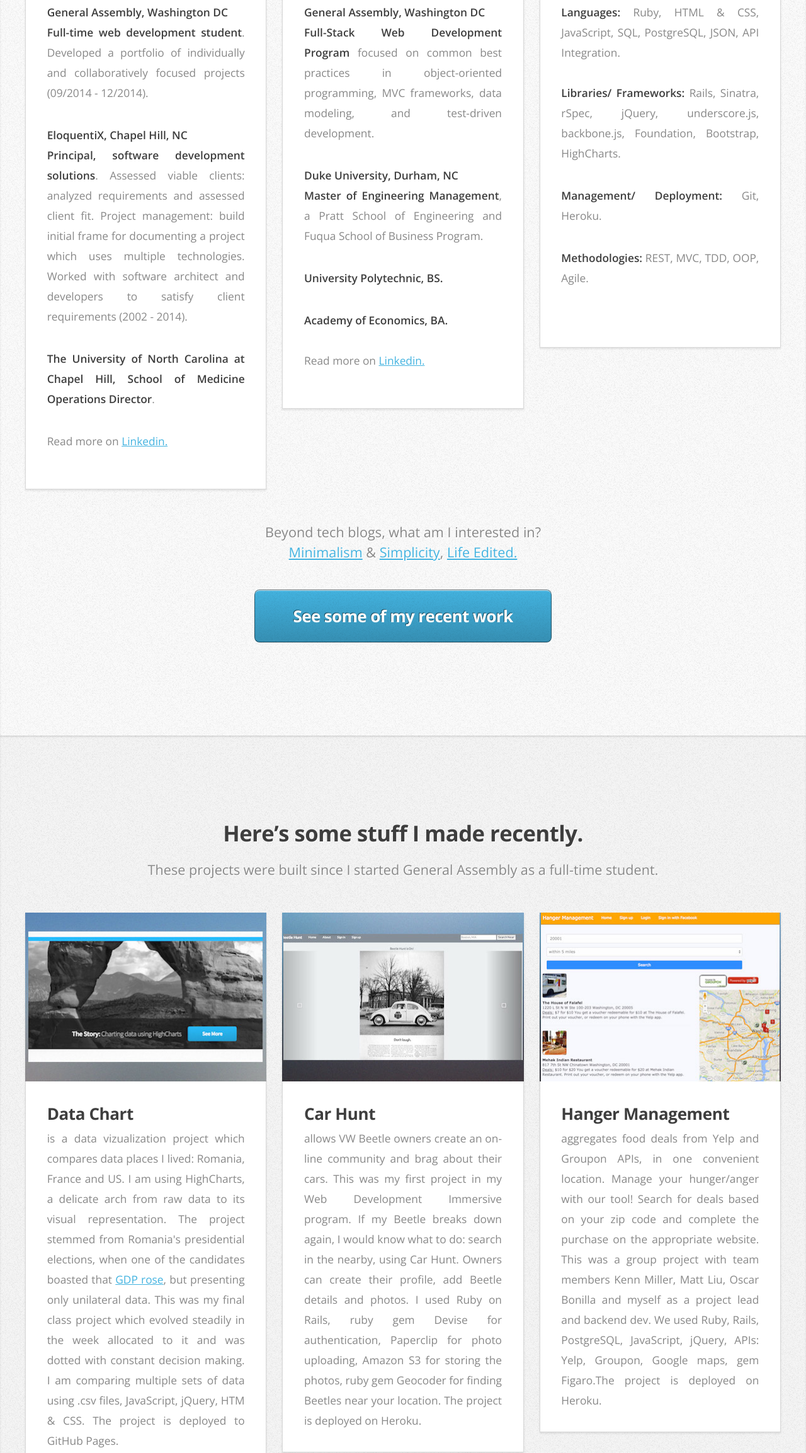
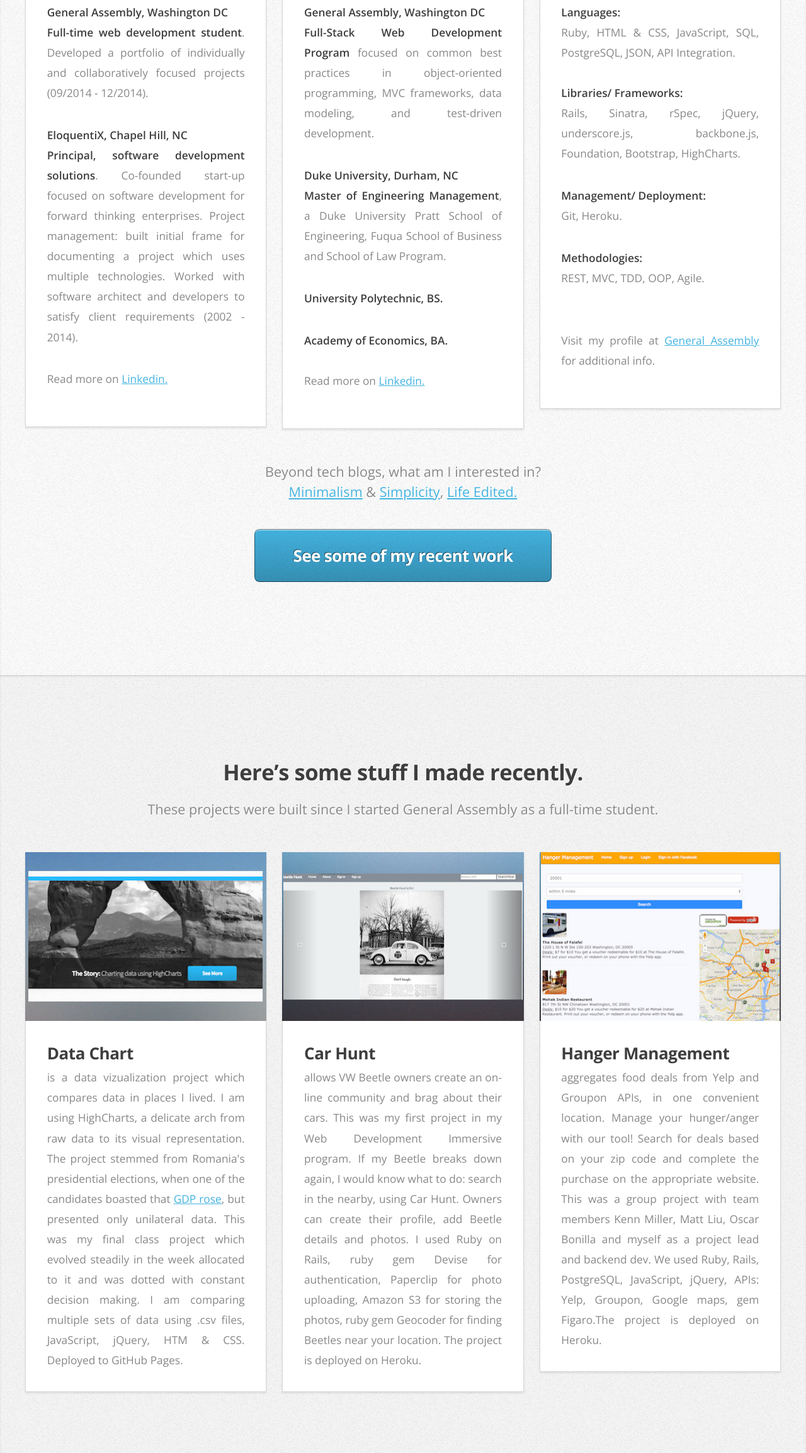
Before and after one commit to camidulce/camelia_profile, a plain HTML site: page index.html in a window 1280 px wide. Shown: the part 1347-3654 px from the top of the page at 63% size. Drawn offline with nearby package versions, Linux system fonts and the light colour scheme.

Commit message:
Fixed some wording.

```diff
--- a/index.html
+++ b/index.html
@@ -63,21 +63,22 @@
 								<section class="box style1">
 									<span class="icon featured fa-comments-o"></span>
 									<h3>Experience</h3>
-									<p><strong>General Assembly, Washington DC</strong></br><strong>Full-time web development student</strong>. Developed a portfolio of individually and collaboratively focused projects (09/2014 - 12/2014).</br><ul><strong>EloquentiX, Chapel Hill, NC</strong></br><strong>Principal, software development solutions</strong>. Assessed viable clients: analyzed requirements and assessed client fit. Project management: build initial frame for documenting a project which uses multiple technologies. Worked with software architect and developers to satisfy client requirements (2002 - 2014).</ul><ul><strong>The University of North Carolina at Chapel Hill, School of Medicine Operations Director</strong>.</ul> Read more on <a href="https://www.linkedin.com/in/ctrosu/" target="_blank">Linkedin.</a></p>
+									<p><strong>General Assembly, Washington DC</strong></br><strong>Full-time web development student</strong>. Developed a portfolio of individually and collaboratively focused projects (09/2014 - 12/2014).</br><ul><strong>EloquentiX, Chapel Hill, NC</strong></br><strong>Principal, software development solutions</strong>. Co-founded start-up focused on software development for forward thinking enterprises. Project management: built initial frame for documenting a project which uses multiple technologies. Worked with software architect and developers to satisfy client requirements (2002 - 2014).</ul>Read more on <a href="https://www.linkedin.com/in/ctrosu/" target="_blank">Linkedin.</a></p>
 								</section>
 							</div>
 							<div class="4u">
 								<section class="box style1">
 									<span class="icon featured fa-book"></span>
 									<h3>Education</h3>
-									<p><strong>General Assembly, Washington DC</strong></br><strong>Full-Stack Web Development Program</strong> focused on common best practices in object-oriented programming, MVC frameworks, data modeling, and test-driven development.<ul><strong>Duke University, Durham, NC</strong></br><strong>Master of Engineering Management</strong>, a Pratt School of Engineering and Fuqua School of Business Program.</ul><ul><strong>University Polytechnic, BS.</strong></ul><strong>Academy of Economics, BA.</strong><br></br>Read more on <a href="https://www.linkedin.com/in/ctrosu/" target="_blank">Linkedin.</a></p>
+									<p><strong>General Assembly, Washington DC</strong></br><strong>Full-Stack Web Development Program</strong> focused on common best practices in object-oriented programming, MVC frameworks, data modeling, and test-driven development.<ul><strong>Duke University, Durham, NC</strong></br><strong>Master of Engineering Management</strong>, a Duke University Pratt School of Engineering, Fuqua School of Business and School of Law Program.</ul><ul><strong>University Polytechnic, BS.</strong></ul><strong>Academy of Economics, BA.</strong><br></br>Read more on <a href="https://www.linkedin.com/in/ctrosu/" target="_blank">Linkedin.</a></p>
 								</section>
 							</div>
 							<div class="4u">
 								<section class="box style1">
 									<span class="icon featured fa-thumbs-o-up"></span>
 									<h3>Technical Skills</h3>
-									<p><strong>Languages:</strong> Ruby, HTML & CSS, JavaScript,  SQL, PostgreSQL, JSON, API Integration.<br></br><strong>Libraries/ Frameworks:</strong> Rails, Sinatra, rSpec, jQuery, underscore.js, backbone.js, Foundation, Bootstrap, HighCharts.</a></br><ul><strong>Management/ Deployment:</strong> Git, Heroku.</ul><ul><strong>Methodologies:</strong> REST, MVC, TDD, OOP, Agile.</ul></p>
+									<p><strong>Languages: </br></strong>Ruby, HTML & CSS, JavaScript,  SQL, PostgreSQL, JSON, API Integration.<br></br><strong>Libraries/ Frameworks: </br></strong> Rails, Sinatra, rSpec, jQuery, underscore.js, backbone.js, Foundation, Bootstrap, HighCharts.</a></br><ul><strong>Management/ Deployment: </br></strong> Git, Heroku.</ul><ul><strong>Methodologies:  </br></strong> REST, MVC, TDD, OOP, Agile.</ul></p>
+								</br>Visit my profile at <a href="https://profiles.generalassemb.ly/profiles/camelia-rosu" target="_blank"> General Assembly</a> for additional info.
 								</section>
 							</div>
 						</div>
@@ -102,7 +103,7 @@
 								<article class="box style2">
 									<a href="http://camidulce.github.io/data_chart/" target="_blank" class="image featured"><img src="images/pic03.jpg" alt="" /></a>
 									<h3><a href="http://camidulce.github.io/data_chart/" target="_blank">Data Chart</a></h3>
-									<p>is a data vizualization project which compares data places I lived: Romania, France and US. I am using HighCharts, a delicate arch from raw data to its visual representation. The project stemmed from Romania's presidential elections, when one of the candidates boasted that <a href="http://www.economist.com/news/europe/21633835-surprise-winner-may-mark-welcome-shift-pragmatic-policies-commonsense-victory" target="_blank">GDP rose</a>, but presenting only unilateral data. This was my final class project which evolved steadily in the week allocated to it and was dotted with constant decision making. I am comparing multiple sets of data using .csv files, JavaScript, jQuery, HTM & CSS. The project is deployed to GitHub Pages.</p>
+									<p>is a data vizualization project which compares data in places I lived. I am using HighCharts, a delicate arch from raw data to its visual representation. The project stemmed from Romania's presidential elections, when one of the candidates boasted that <a href="http://www.economist.com/news/europe/21633835-surprise-winner-may-mark-welcome-shift-pragmatic-policies-commonsense-victory" target="_blank">GDP rose</a>, but presented only unilateral data. This was my final class project which evolved steadily in the week allocated to it and was dotted with constant decision making. I am comparing multiple sets of data using .csv files, JavaScript, jQuery, HTM & CSS. Deployed to GitHub Pages.</p>
 								</article>
 							</div>
 							<div class="4u">
```
